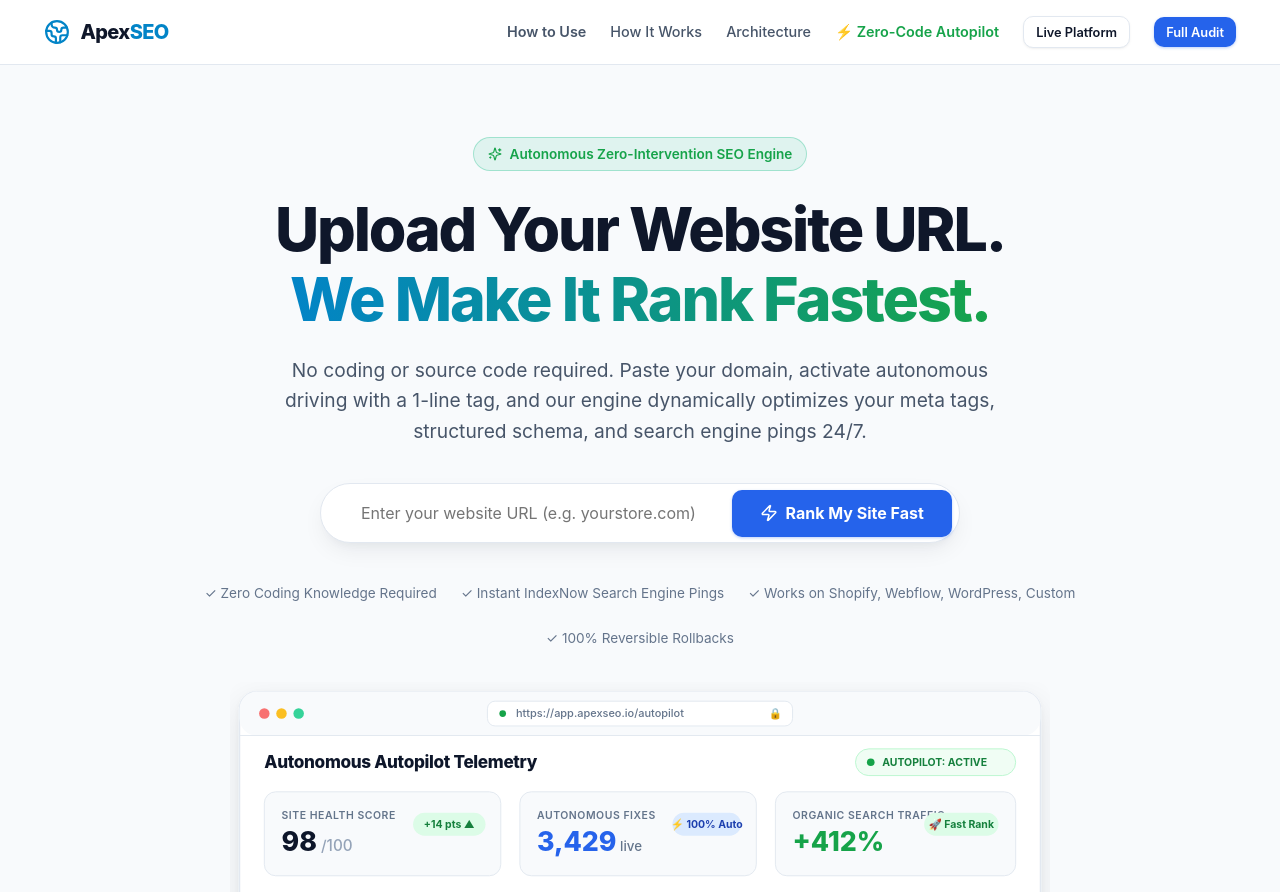
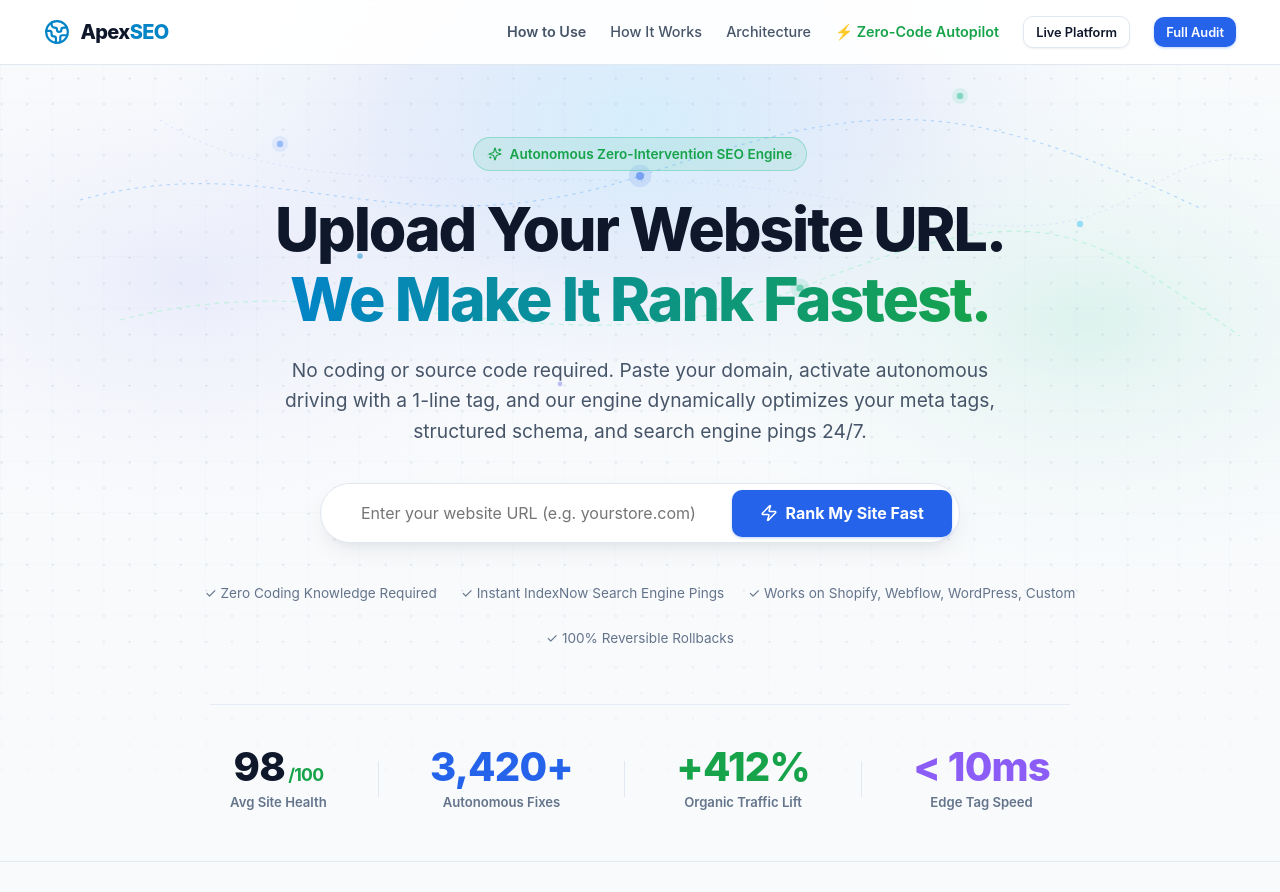
Before and after one commit to Tamk-Phils/autoseo, a Next.js app: page / in a window 1280 px wide. Shown: the top 892 px of the page. Built offline with nearby package versions, Linux system fonts and the light colour scheme.

Commit message:
Apply full-width background image with no layered floating boxes and clean telemetry ribbon

```diff
--- a/src/app/page.tsx
+++ b/src/app/page.tsx
@@ -76,7 +76,18 @@
   };
 
   return (
-    <div style={{ minHeight: '100vh', display: 'flex', flexDirection: 'column', backgroundColor: 'var(--bg-dark)' }}>
+    <div
+      style={{
+        minHeight: '100vh',
+        display: 'flex',
+        flexDirection: 'column',
+        backgroundImage: "url('/images/landing-bg.svg')",
+        backgroundSize: '100% auto',
+        backgroundPosition: 'top center',
+        backgroundRepeat: 'no-repeat',
+        backgroundColor: '#f8fafc',
+      }}
+    >
       {/* Navigation Bar */}
       <div className="landing-header-wrapper">
         <header className="landing-header">
@@ -259,18 +270,53 @@
           <span>✓ 100% Reversible Rollbacks</span>
         </div>
 
-        {/* Hero Visual Banner Illustration */}
-        <div style={{ marginTop: '2.5rem', maxWidth: '820px', margin: '2.5rem auto 0', width: '100%' }} className="animate-float">
-          <img
-            src="/images/hero-banner.svg"
-            alt="ApexSEO Autonomous Cloud Infrastructure"
-            style={{ width: '100%', height: 'auto', display: 'block', borderRadius: 'var(--radius-lg)' }}
-          />
+        {/* Live Telemetry Ribbon - No Layering */}
+        <div
+          style={{
+            display: 'flex',
+            justifyContent: 'center',
+            alignItems: 'center',
+            gap: 'clamp(1.5rem, 4vw, 3.5rem)',
+            marginTop: '3.5rem',
+            paddingTop: '2.5rem',
+            borderTop: '1px solid rgba(226, 232, 240, 0.8)',
+            width: '100%',
+            maxWidth: '860px',
+            flexWrap: 'wrap',
+          }}
+        >
+          <div style={{ textAlign: 'center' }}>
+            <div style={{ fontSize: 'clamp(1.75rem, 3.5vw, 2.5rem)', fontWeight: 850, color: 'var(--text-primary)', letterSpacing: '-0.02em', lineHeight: 1.1 }}>
+              98<span style={{ fontSize: '1.1rem', color: 'var(--color-success)', fontWeight: 700 }}> /100</span>
+            </div>
+            <div style={{ fontSize: '0.82rem', color: 'var(--text-muted)', fontWeight: 600, marginTop: '0.25rem' }}>Avg Site Health</div>
+          </div>
+          <div style={{ width: '1px', height: '36px', background: 'var(--border-color)' }} className="hide-mobile" />
+          <div style={{ textAlign: 'center' }}>
+            <div style={{ fontSize: 'clamp(1.75rem, 3.5vw, 2.5rem)', fontWeight: 850, color: 'var(--accent-primary)', letterSpacing: '-0.02em', lineHeight: 1.1 }}>
+              3,420+
+            </div>
+            <div style={{ fontSize: '0.82rem', color: 'var(--text-muted)', fontWeight: 600, marginTop: '0.25rem' }}>Autonomous Fixes</div>
+          </div>
+          <div style={{ width: '1px', height: '36px', background: 'var(--border-color)' }} className="hide-mobile" />
+          <div style={{ textAlign: 'center' }}>
+            <div style={{ fontSize: 'clamp(1.75rem, 3.5vw, 2.5rem)', fontWeight: 850, color: 'var(--color-success)', letterSpacing: '-0.02em', lineHeight: 1.1 }}>
+              +412%
+            </div>
+            <div style={{ fontSize: '0.82rem', color: 'var(--text-muted)', fontWeight: 600, marginTop: '0.25rem' }}>Organic Traffic Lift</div>
+          </div>
+          <div style={{ width: '1px', height: '36px', background: 'var(--border-color)' }} className="hide-mobile" />
+          <div style={{ textAlign: 'center' }}>
+            <div style={{ fontSize: 'clamp(1.75rem, 3.5vw, 2.5rem)', fontWeight: 850, color: '#8b5cf6', letterSpacing: '-0.02em', lineHeight: 1.1 }}>
+              &lt; 10ms
+            </div>
+            <div style={{ fontSize: '0.82rem', color: 'var(--text-muted)', fontWeight: 600, marginTop: '0.25rem' }}>Edge Tag Speed</div>
+          </div>
         </div>
       </section>
 
       {/* Core Workflow Representation */}
-      <section id="how-it-works" style={{ padding: 'clamp(2.5rem, 5vw, 4rem) clamp(1rem, 3vw, 2rem)', backgroundColor: 'var(--bg-card)', borderTop: '1px solid var(--border-color)', borderBottom: '1px solid var(--border-color)' }}>
+      <section id="how-it-works" style={{ padding: 'clamp(2.5rem, 5vw, 4rem) clamp(1rem, 3vw, 2rem)', backgroundColor: 'transparent', borderTop: '1px solid var(--border-color)', borderBottom: '1px solid var(--border-color)' }}>
         <div style={{ maxWidth: '1140px', margin: '0 auto', width: '100%' }}>
           <div style={{ textAlign: 'center', marginBottom: '2.5rem' }}>
             <h2 style={{ fontSize: 'clamp(1.5rem, 3vw, 2rem)', fontWeight: 700, color: 'var(--text-primary)', marginBottom: '0.5rem' }}>
```
Also changed, not shown: public/images/landing-bg.svg (added).
